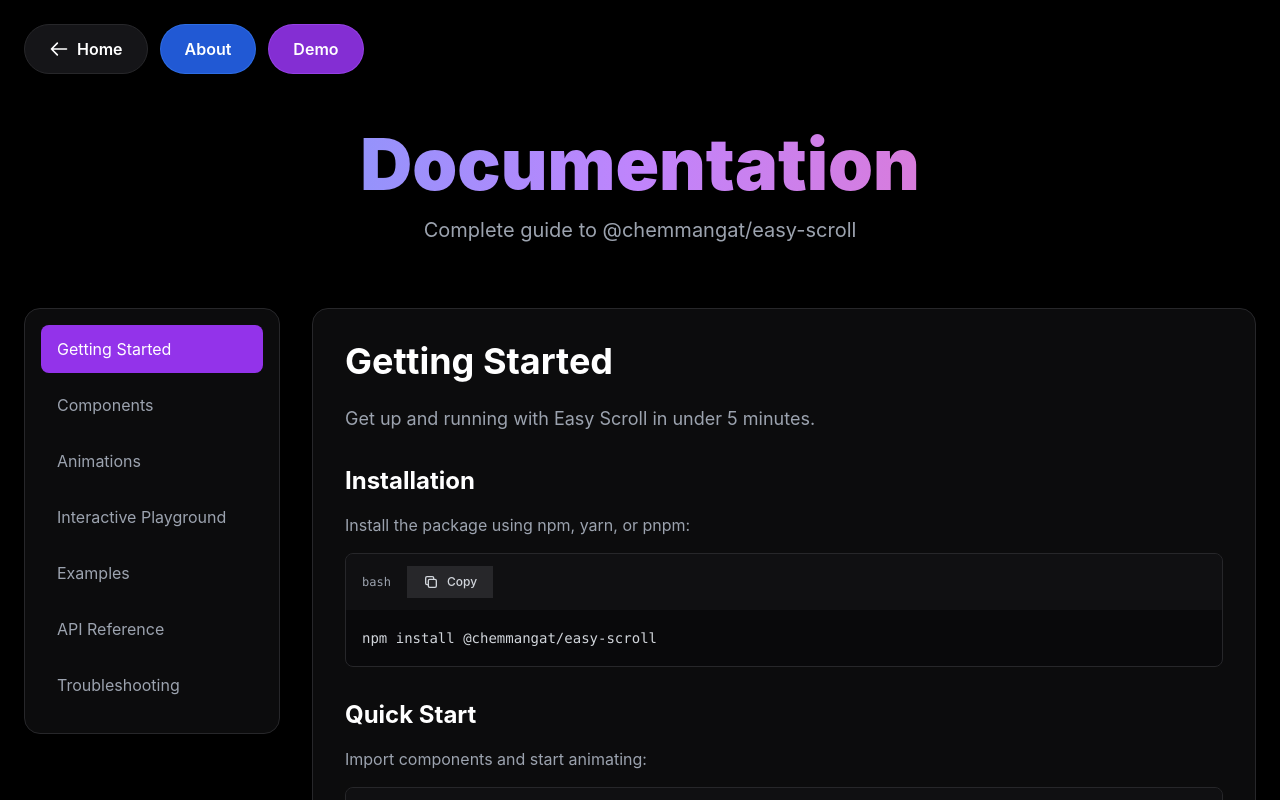
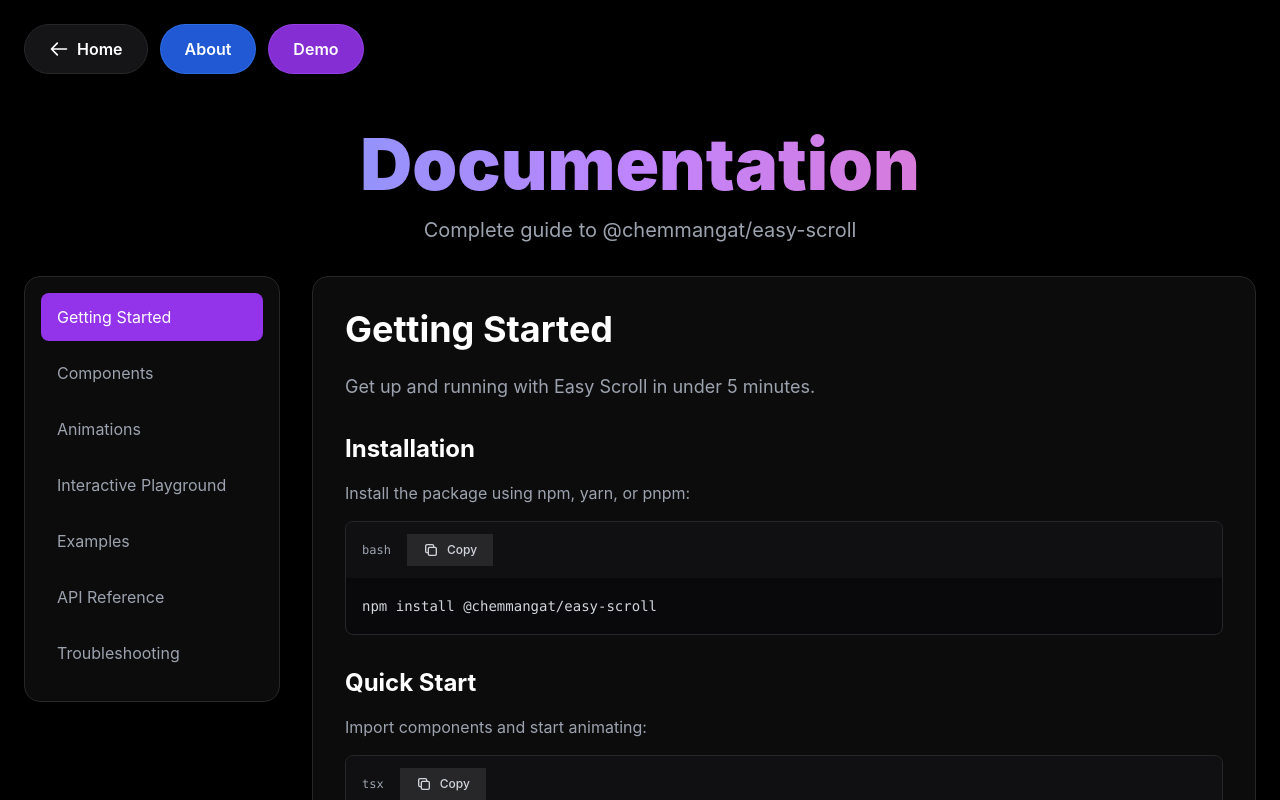
Before and after one commit to Chemmangat/easy-scroll, a Next.js app: page /easy-scroll/docs in a window 1280 px wide. Shown: the top 800 px of the page. Built offline with nearby package versions, Linux system fonts and the light colour scheme.

Commit message:
chore: updated documentation page

```diff
--- a/app/easy-scroll/docs/page.tsx
+++ b/app/easy-scroll/docs/page.tsx
@@ -24,10 +24,10 @@ export default function DocsPage() {
   ];
 
   return (
-    <main className="bg-black text-white min-h-screen">
+    <main className="bg-black text-white h-screen flex flex-col overflow-hidden">
       <ScrollProgress color="linear-gradient(90deg, #8b5cf6, #ec4899)" height={3} />
 
-      {/* Navigation */}
+      {/* Fixed Navigation */}
       <nav className="fixed top-4 left-4 md:top-6 md:left-6 z-[100] flex gap-2 md:gap-3 flex-wrap max-w-[calc(100vw-2rem)]">
         <a
           href="https://www.chemmangathari.in/"
@@ -52,8 +52,8 @@ export default function DocsPage() {
         </a>
       </nav>
 
-      {/* Header */}
-      <header className="pt-32 pb-16 px-6 text-center">
+      {/* Fixed Header */}
+      <header className="flex-shrink-0 pt-32 pb-8 px-6 text-center bg-black">
         <h1 className="text-5xl md:text-7xl font-black mb-4 bg-gradient-to-r from-blue-400 via-purple-400 to-pink-400 bg-clip-text text-transparent">
           Documentation
         </h1>
@@ -62,11 +62,13 @@ export default function DocsPage() {
         </p>
       </header>
 
-      <div className="container mx-auto px-6 pb-24">
-        <div className="flex flex-col lg:flex-row gap-8">
-          {/* Sidebar */}
-          <aside className="lg:w-64 lg:sticky lg:top-24 h-fit">
-            <nav className="bg-zinc-900/50 border border-zinc-800 rounded-2xl p-4">
+      {/* Scrollable Content Area */}
+      <div className="flex-1 overflow-hidden">
+        <div className="container mx-auto px-6 h-full">
+          <div className="flex flex-col lg:flex-row gap-8 h-full">
+            {/* Fixed Sidebar */}
+            <aside className="lg:w-64 flex-shrink-0">
+              <nav className="bg-zinc-900/50 border border-zinc-800 rounded-2xl p-4 lg:sticky lg:top-0">
                 {sections.map((section) => (
                   <button
                     key={section.id}
@@ -83,8 +85,9 @@ export default function DocsPage() {
               </nav>
             </aside>
 
-          {/* Content */}
-          <div className="flex-1 bg-zinc-900/50 border border-zinc-800 rounded-2xl p-8">
+            {/* Scrollable Content */}
+            <div className="flex-1 overflow-y-auto pb-24">
+              <div className="bg-zinc-900/50 border border-zinc-800 rounded-2xl p-8">
                 {selectedSection === 'getting-started' && <GettingStarted />}
                 {selectedSection === 'components' && <Components />}
                 {selectedSection === 'animations' && <Animations />}
@@ -92,6 +95,8 @@ export default function DocsPage() {
                 {selectedSection === 'examples' && <Examples />}
                 {selectedSection === 'api' && <APIReference />}
                 {selectedSection === 'troubleshooting' && <Troubleshooting />}
+              </div>
+            </div>
           </div>
         </div>
       </div>
--- a/package.json
+++ b/package.json
@@ -20,7 +20,7 @@
     "lint": "next lint"
   },
   "dependencies": {
-    "@chemmangat/easy-scroll": "^1.0.0",
+    "@chemmangat/easy-scroll": "^1.1.0",
     "next": "14.2.32",
     "react": "^18",
     "react-dom": "^18"
```
Also changed, not shown: 1 other file (tests, documents, lock files or other folders). Lines whose indentation alone changed are shown as unchanged.
